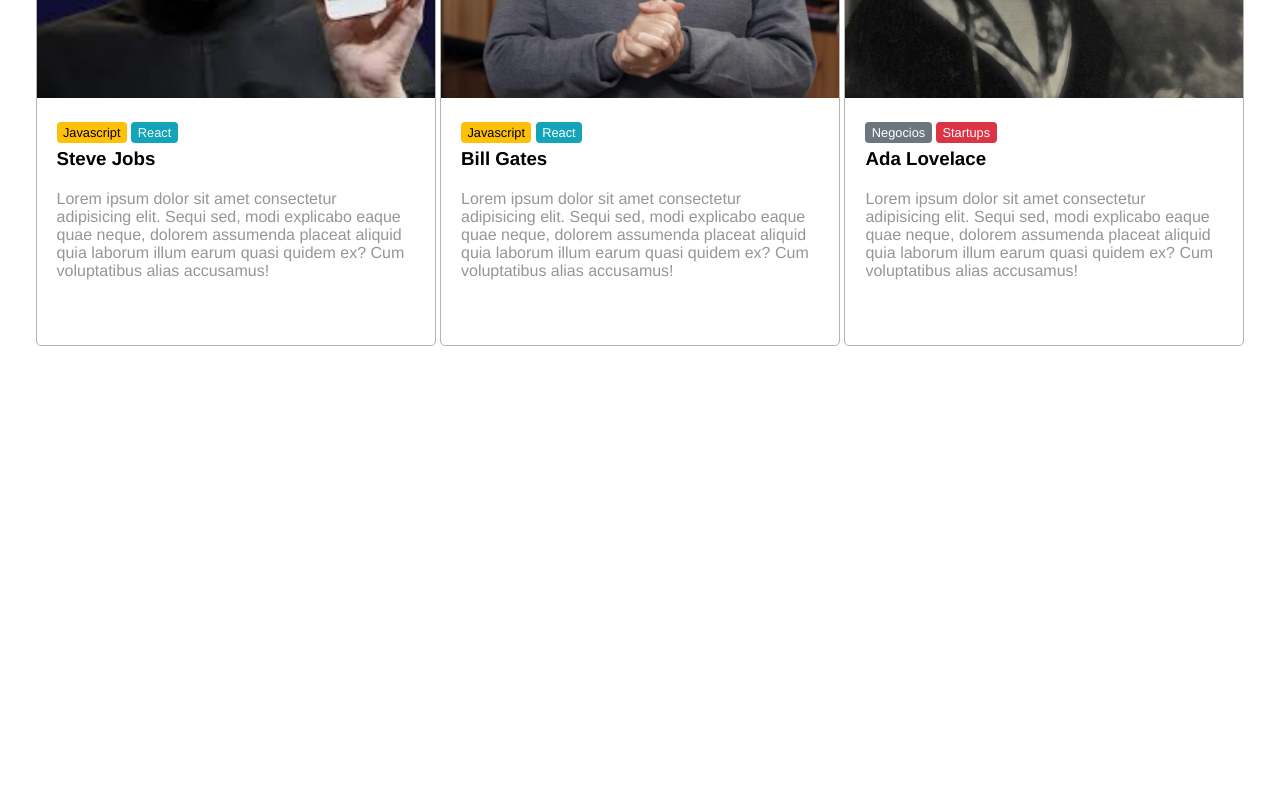
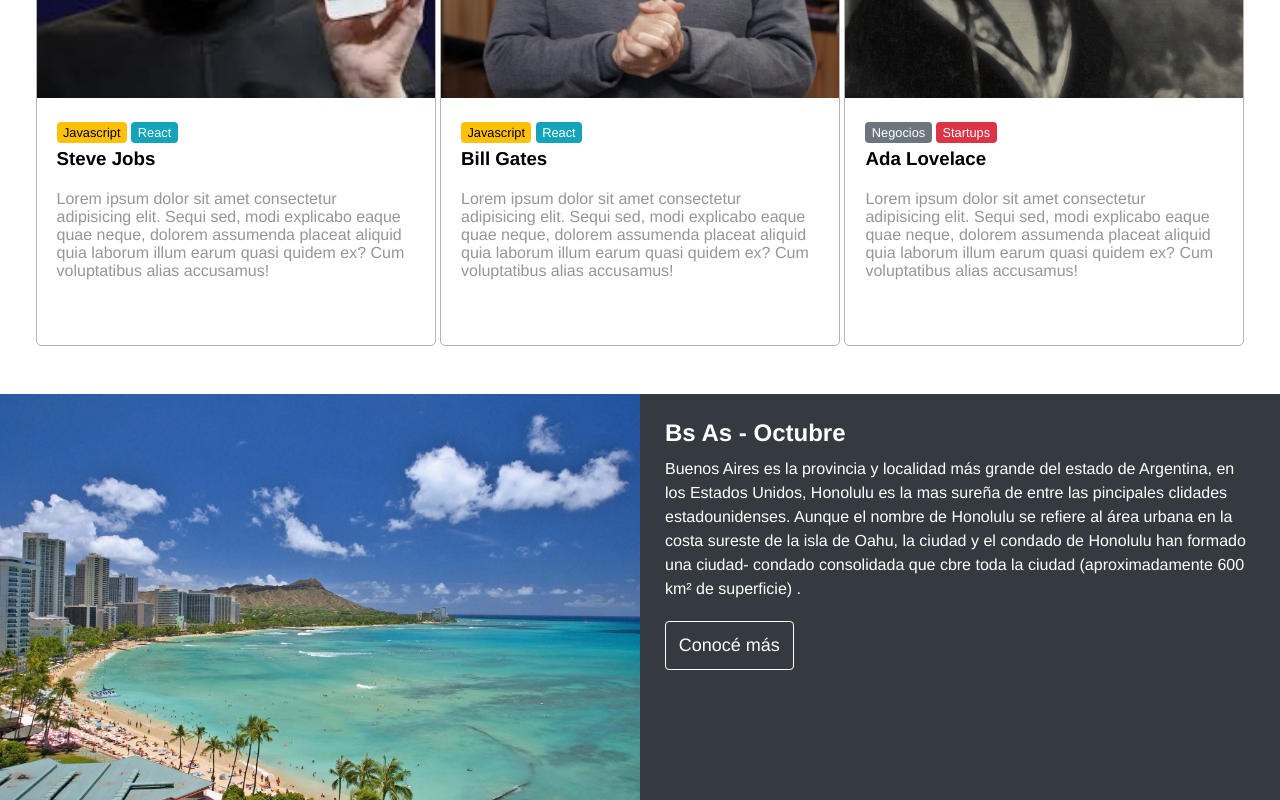
Before and after one commit to laroldan/FlexBox-LautaroRoldan-43103138, a plain HTML site: page index.html in a window 1280 px wide. Shown: the part 1150-1950 px from the top of the page. Before the commit the page ends 1496 px from the top, so only its background shows below. Drawn offline with Linux system fonts and the light colour scheme.

Commit message:
Lugar y Fecha complete

```diff
--- a/css/style.css
+++ b/css/style.css
@@ -11,7 +11,6 @@ body {
 }
 
 header {
-  width: 100vw;
   height: 100vh;
 }
 
@@ -97,6 +96,10 @@ a {
   text-align: center;
 }
 
+.text-line-height {
+  line-height: 1.5;
+}
+
 .containerNav {
   display: flex;
   justify-content: space-between;
@@ -160,19 +163,17 @@ a {
   margin-bottom: 2rem;
 }
 
-.btnOrador {
-  text-decoration: none;
-  padding: 0.8rem;
+.btnOutlineWhite {
   border: 1px solid #fff;
   border-radius: 4px;
+  padding: 0.8rem;
   margin-right: 0.5rem;
 }
 
 .btnTicket {
-  text-decoration: none;
-  padding: 0.8rem;
   border-radius: 4px;
   border: 1px solid rgb(41, 167, 68);
+  padding: 0.8rem;
 }
 
 .ContainerOradores {
@@ -228,3 +229,29 @@ a {
 .textCard {
   padding-top: 20px;
 }
+
+.containerFecha {
+  display: flex;
+  flex-direction: row;
+}
+
+.col {
+  display: flex;
+  flex-direction: column;
+  width: 50%;
+  border: none;
+}
+
+.textFecha {
+  padding: 25px;
+}
+
+.tittleFecha {
+  padding-bottom: 10px;
+}
+
+.fitContent {
+  font-size: large;
+  margin-top: 20px;
+  width: fit-content;
+}
--- a/index.html
+++ b/index.html
@@ -66,7 +66,7 @@
             primer nivel que tenemos para ti. Te esperamos!
           </p>
           <div class="text-right">
-            <a href="" class="btnOrador text-center">Quiero ser orador</a>
+            <a href="" class="btnOutlineWhite text-center">Quiero ser orador</a>
             <a href="" class="btnTicket text-center" id="btnGreen">Comprar Tickets</a>
           </div>
       </div>
@@ -76,7 +76,7 @@
       <!--SECTION-->
       <section>
 
-        <div id="containerOradores">
+        <div class="containerOradores" id="1Orador" >
           <div class=" boxTextOradores text-center">
             <p class="text-grey">CONOCE A LOS</p>
             <h2>ORADORES</h2>
@@ -138,7 +138,25 @@
           </div>
         </div>
 
-        <div></div>
+        <div class="containerFecha fondoBsAsOctubre" id="2Fecha">
+          <div class="col">
+            <img src="./img/fondos/honolulu.jpg" alt="Honolulu" />
+          </div>
+          <div class="col textFecha">
+            <h2 class="tittleFecha">Bs As - Octubre</h2>
+            <p class="text-line-height text-white">
+              Buenos Aires es la provincia y localidad más grande del estado
+              de Argentina, en los Estados Unidos, Honolulu es la mas sureña
+              de entre las pincipales clidades estadounidenses. Aunque el
+              nombre de Honolulu se refiere al área urbana en la costa
+              sureste de la isla de Oahu, la ciudad y el condado de Honolulu
+              han formado una ciudad- condado consolidada que cbre toda la
+              ciudad (aproximadamente 600 km² de superficie) .
+            </p>
+            <p class="btnOutlineWhite fitContent">Conocé más</p>
+          </div>
+        </div>
+
       </section>
     </main>
     <!--FOOTER-->
```
